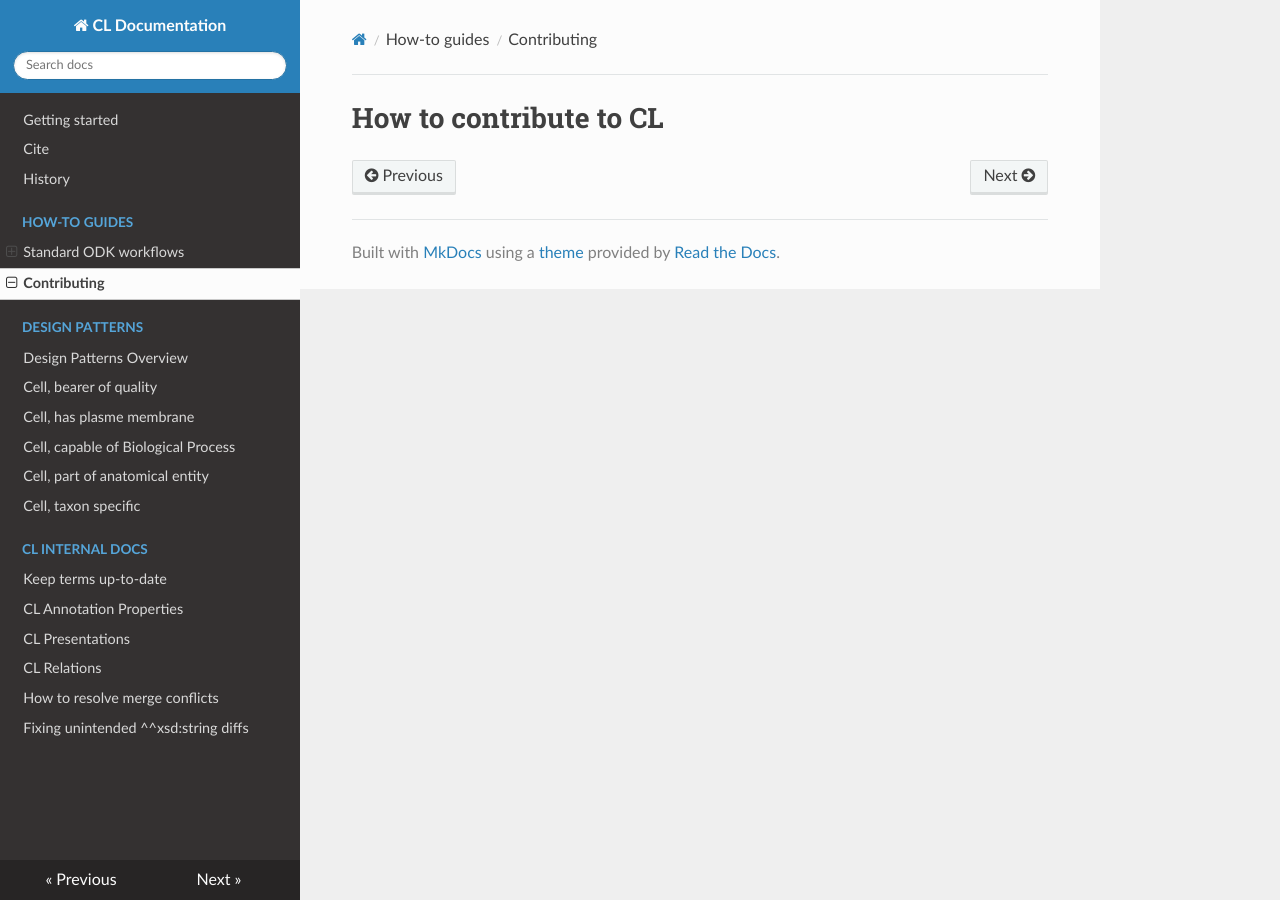
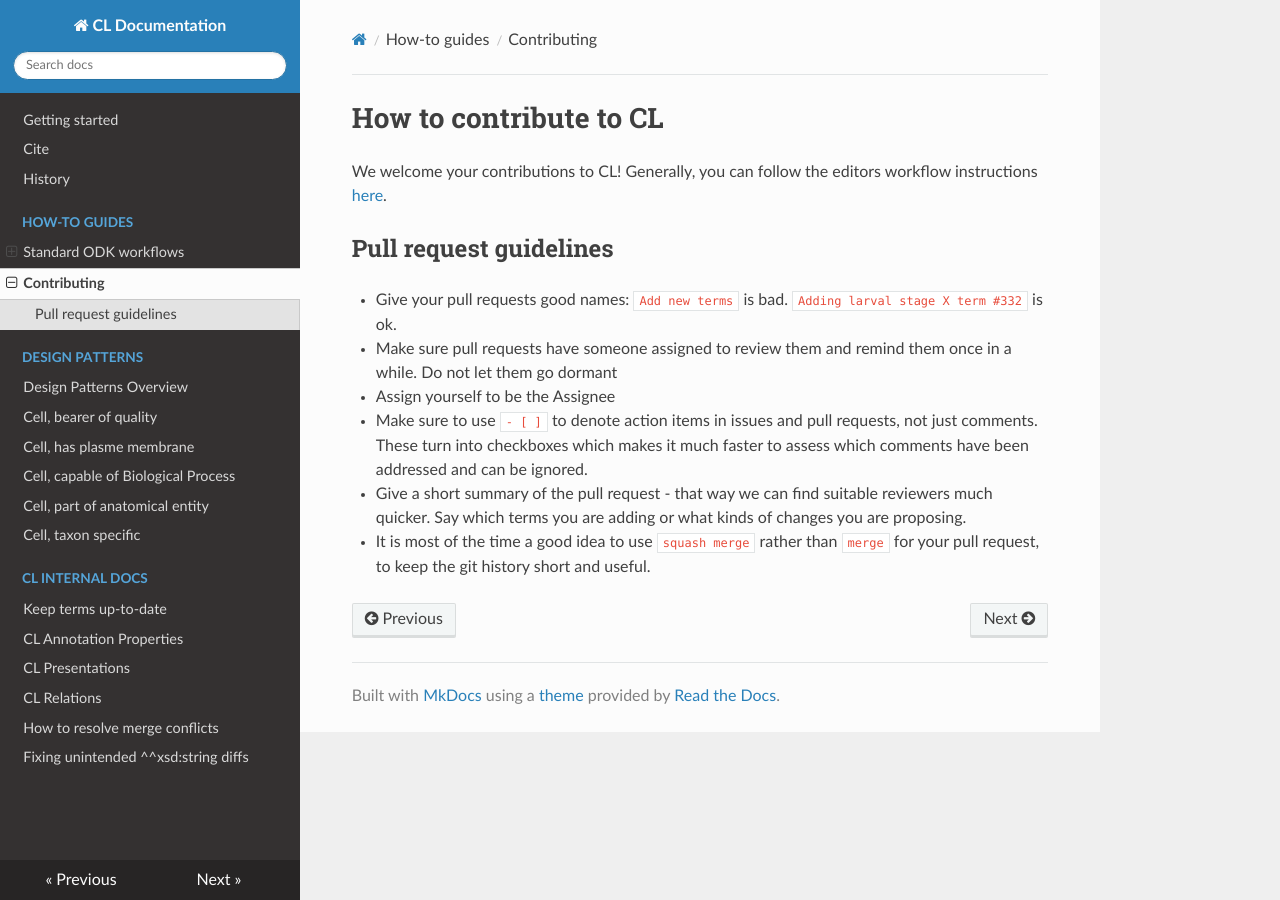
Before and after one commit to obophenotype/cell-ontology, an MkDocs documentation site: the page built from docs/contributing.md, in a window 1280 px wide. Built offline with MkDocs 1.6.1, drawn with Linux system fonts in a browser that asks for light colours; nearby versions of some CDN libraries.

Commit message:
Update contributing.md

```diff
--- a/docs/contributing.md
+++ b/docs/contributing.md
@@ -1 +1,12 @@
 # How to contribute to CL
+
+We welcome your contributions to CL! Generally, you can follow the editors workflow instructions [here](odk-workflows/EditorsWorklow.md).
+
+## Pull request guidelines
+
+- Give your pull requests good names: `Add new terms` is bad. `Adding larval stage X term #332` is ok.
+- Make sure pull requests have someone assigned to review them and remind them once in a while. Do not let them go dormant
+- Assign yourself to be the Assignee
+- Make sure to use `- [ ]` to denote action items in issues and pull requests, not just comments. These turn into checkboxes which makes it much faster to assess which comments have been addressed and can be ignored.
+- Give a short summary of the pull request - that way we can find suitable reviewers much quicker. Say which terms you are adding or what kinds of changes you are proposing.
+- It is most of the time a good idea to use `squash merge` rather than `merge` for your pull request, to keep the git history short and useful.
```
